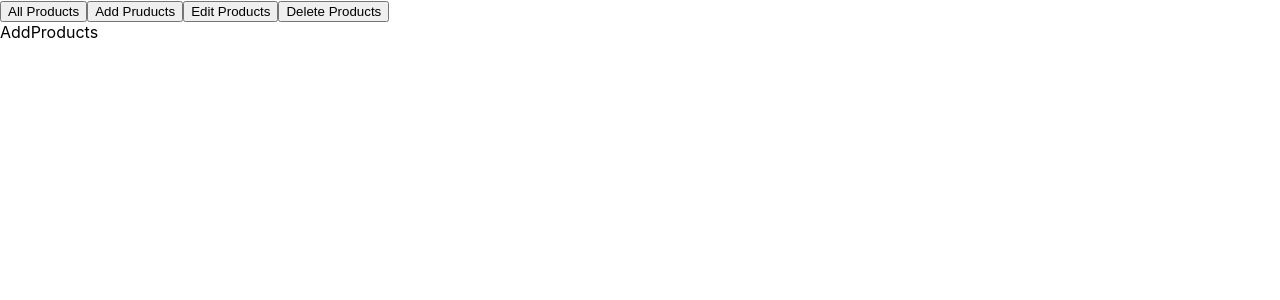
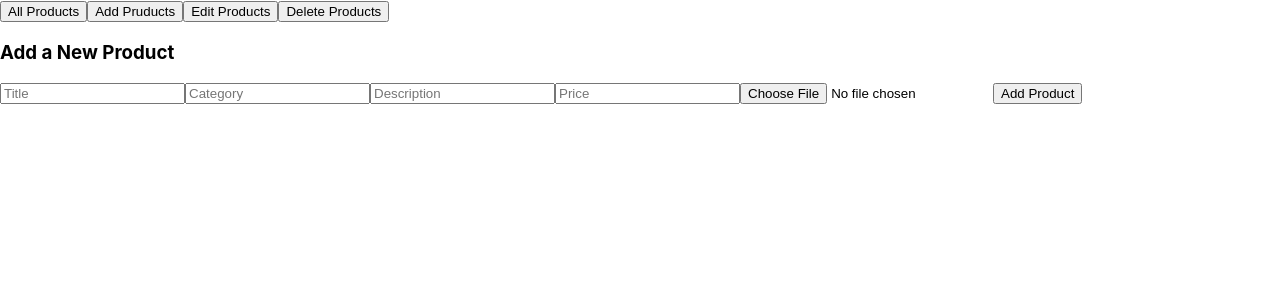
Before and after one commit to Danialezzat/CRUD-project, a React (Create React App) app: page / in a window 1280 px wide. Both pictures are taken after a click on the button "Add Pruducts". Shown: the top 300 px of the page. Built offline with nearby package versions, Linux system fonts and the light colour scheme.

Commit message:
Base of addProduct is made

```diff
--- a/src/components/AddProducts.js
+++ b/src/components/AddProducts.js
@@ -2,7 +2,17 @@ import React from 'react'
 
 const AddProducts = () => {
   return (
-    <div>AddProducts</div>
+    <div>
+      <h3>Add a New Product</h3>
+      <form action="">
+        <input type="text" placeholder='Title'name='title' />
+        <input type="text" placeholder='Category'name='category' />
+        <input type="text" placeholder='Description'name='descriptio' />
+        <input type="number" placeholder='Price'name='price' />
+        <input type="file" name='file' />
+        <button type='submit'>Add Product</button>
+      </form>
+    </div>
   )
 }
 
```
